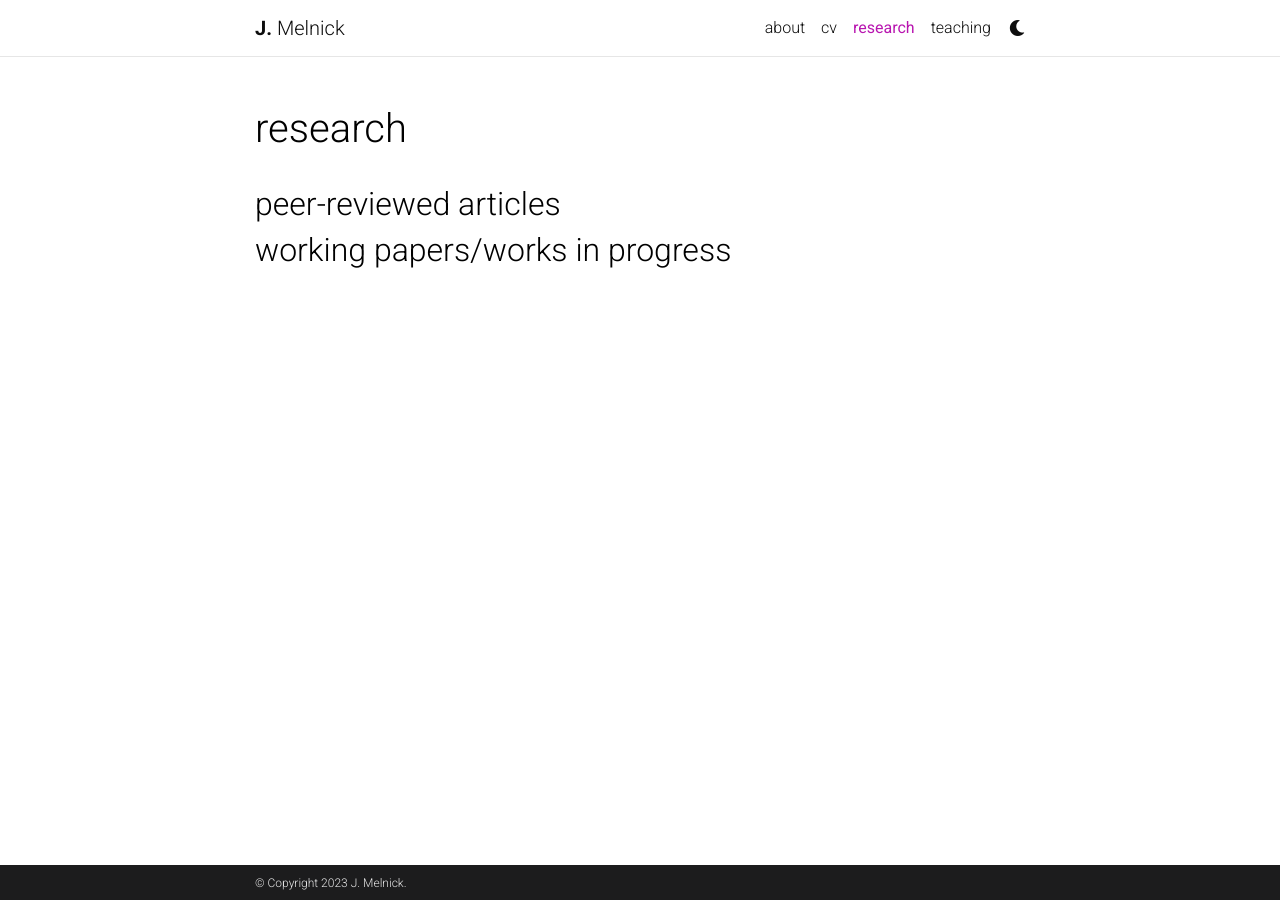
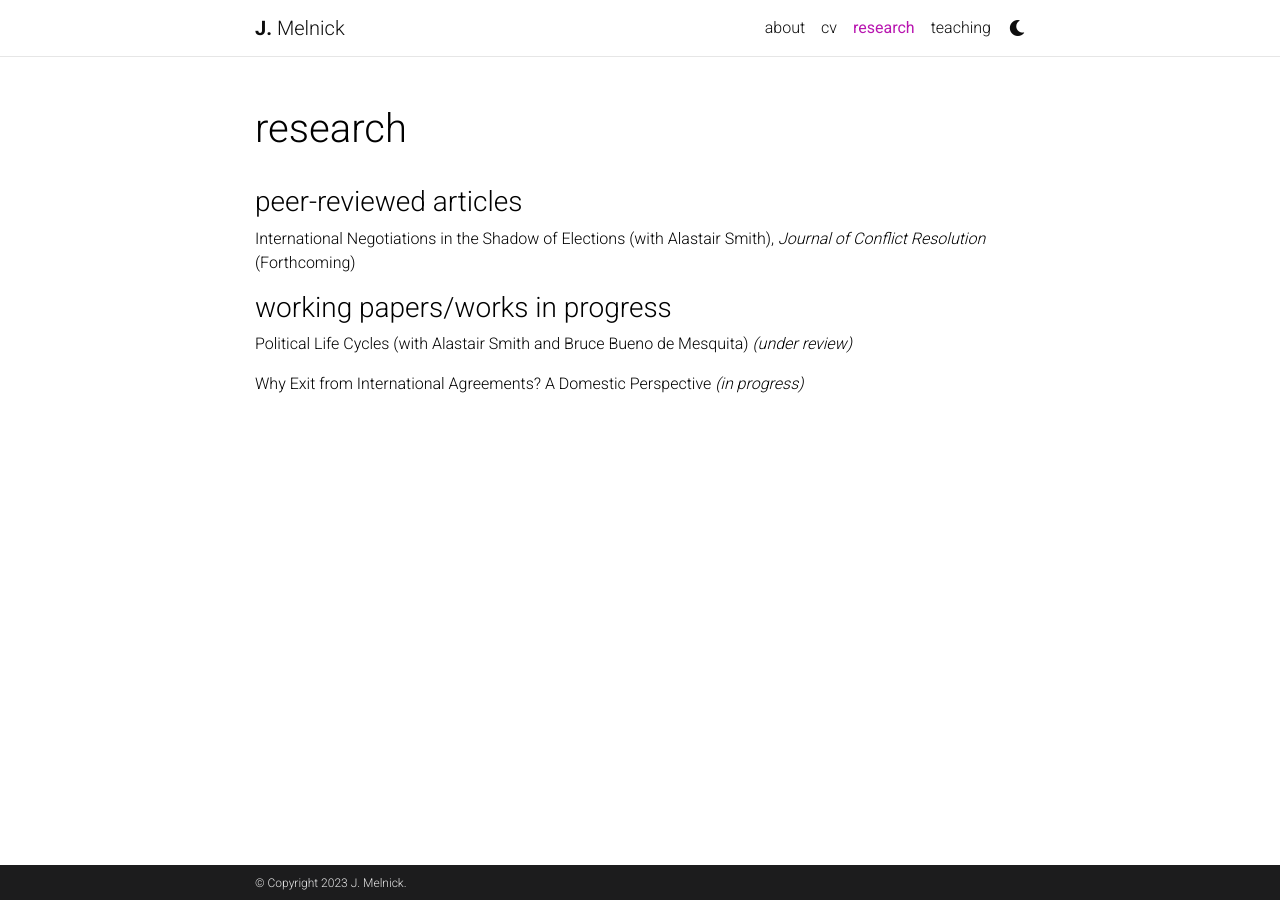
Before and after one commit to justinmelnick/justinmelnick.github.io, a Jekyll site: the page built from _pages/publications.md, in a window 1280 px wide. Built offline with Jekyll 4.4.1, drawn with Linux system fonts in a browser that asks for light colours; comment, search, counter and statistics services are not loaded; a style sheet for code colours, icons or effects is not loaded.

Commit message:
Update publications.md

```diff
--- a/_pages/publications.md
+++ b/_pages/publications.md
@@ -8,6 +8,12 @@ nav: true
 nav_order: 2
 ---
 
-<h2>peer-reviewed articles</h2>
+<h3>peer-reviewed articles</h3>
 
-<h2>working papers/works in progress</h2>
+International Negotiations in the Shadow of Elections (with Alastair Smith), _Journal of Conflict Resolution_ (Forthcoming)
+
+<h3>working papers/works in progress</h3>
+
+Political Life Cycles (with Alastair Smith and Bruce Bueno de Mesquita) _(under review)_
+
+Why Exit from International Agreements? A Domestic Perspective _(in progress)_
```
